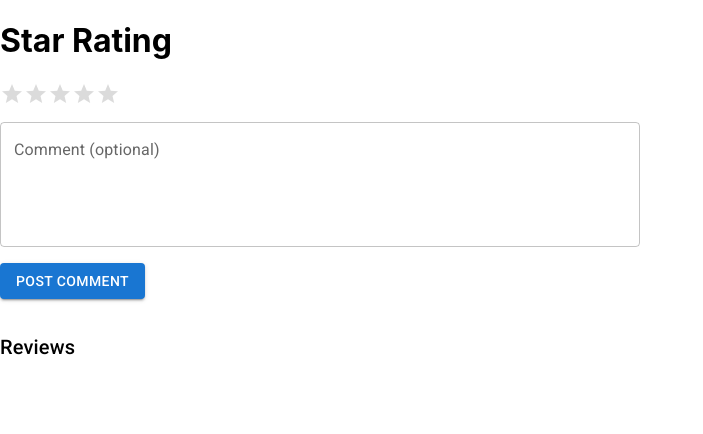
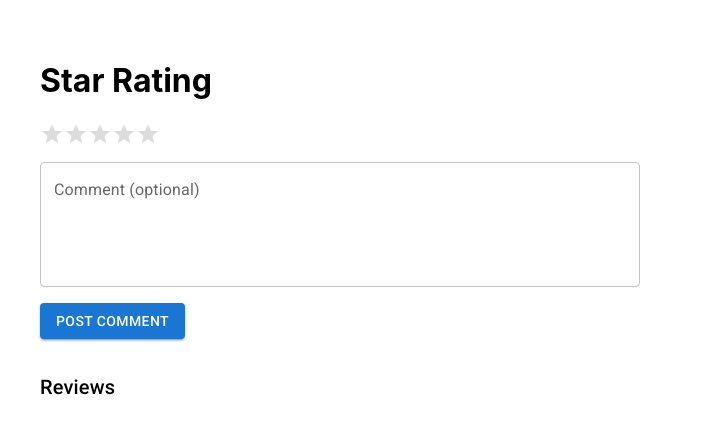
Before and after one commit to xaihang/spike-star-rating, a React (Create React App) app: page / in a window 1280 px wide. Shown: the top 434 px of the page, without its empty margins (0-703 px from the left). Built offline with nearby package versions, Linux system fonts and the light colour scheme.

Commit message:
added margin and padding to app

```diff
--- a/src/App.css
+++ b/src/App.css
@@ -1,38 +1,4 @@
-.App {
-  text-align: center;
+.app-container {
+  margin: 20px;
+  padding: 20px;
 }
-
-.App-logo {
-  height: 40vmin;
-  pointer-events: none;
-}
-
-@media (prefers-reduced-motion: no-preference) {
-  .App-logo {
-    animation: App-logo-spin infinite 20s linear;
-  }
-}
-
-.App-header {
-  background-color: #282c34;
-  min-height: 100vh;
-  display: flex;
-  flex-direction: column;
-  align-items: center;
-  justify-content: center;
-  font-size: calc(10px + 2vmin);
-  color: white;
-}
-
-.App-link {
-  color: #61dafb;
-}
-
-@keyframes App-logo-spin {
-  from {
-    transform: rotate(0deg);
-  }
-  to {
-    transform: rotate(360deg);
-  }
-}
--- a/src/App.js
+++ b/src/App.js
@@ -15,7 +15,7 @@
   };
 
   return (
-    <div>
+    <div className="app-container">
       <h1>Star Rating</h1>
       <RecipeCommentForm onCommentSubmit={handleCommentSubmit} />
       <RecipeCommentList comments={comments} />
--- a/src/RecipeCommentForm/RecipeCommentForm.jsx
+++ b/src/RecipeCommentForm/RecipeCommentForm.jsx
@@ -45,7 +45,6 @@
     <Box sx={{ mb: 2 }}>
       <form onSubmit={handleSubmit}>
         <Box sx={{ display: 'flex', alignItems: 'center', mt: 2 }}>
-          {/* <StarIcon sx={{ mr: 1 }} /> */}
           <Rating
             name="rating"
             value={rating}
```
